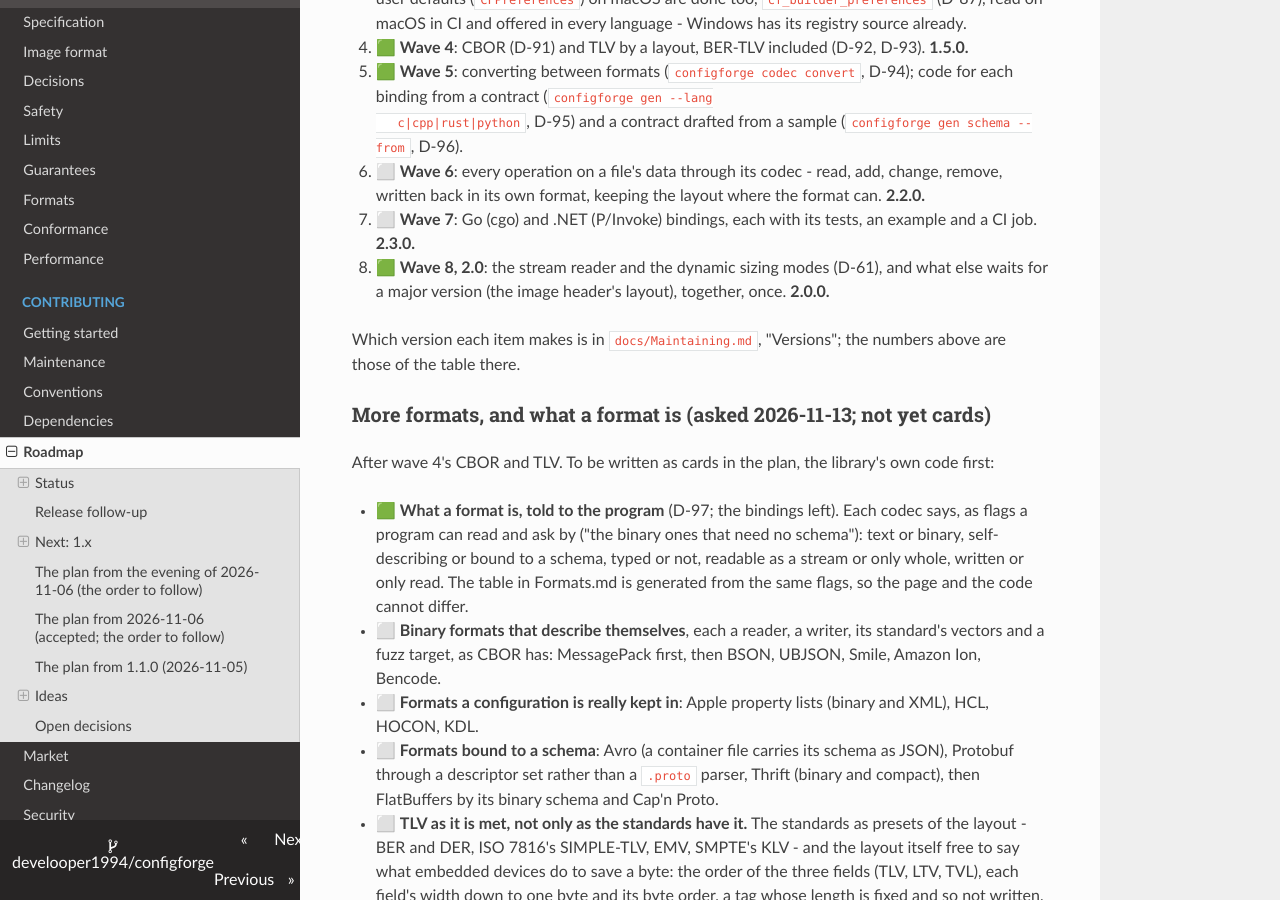
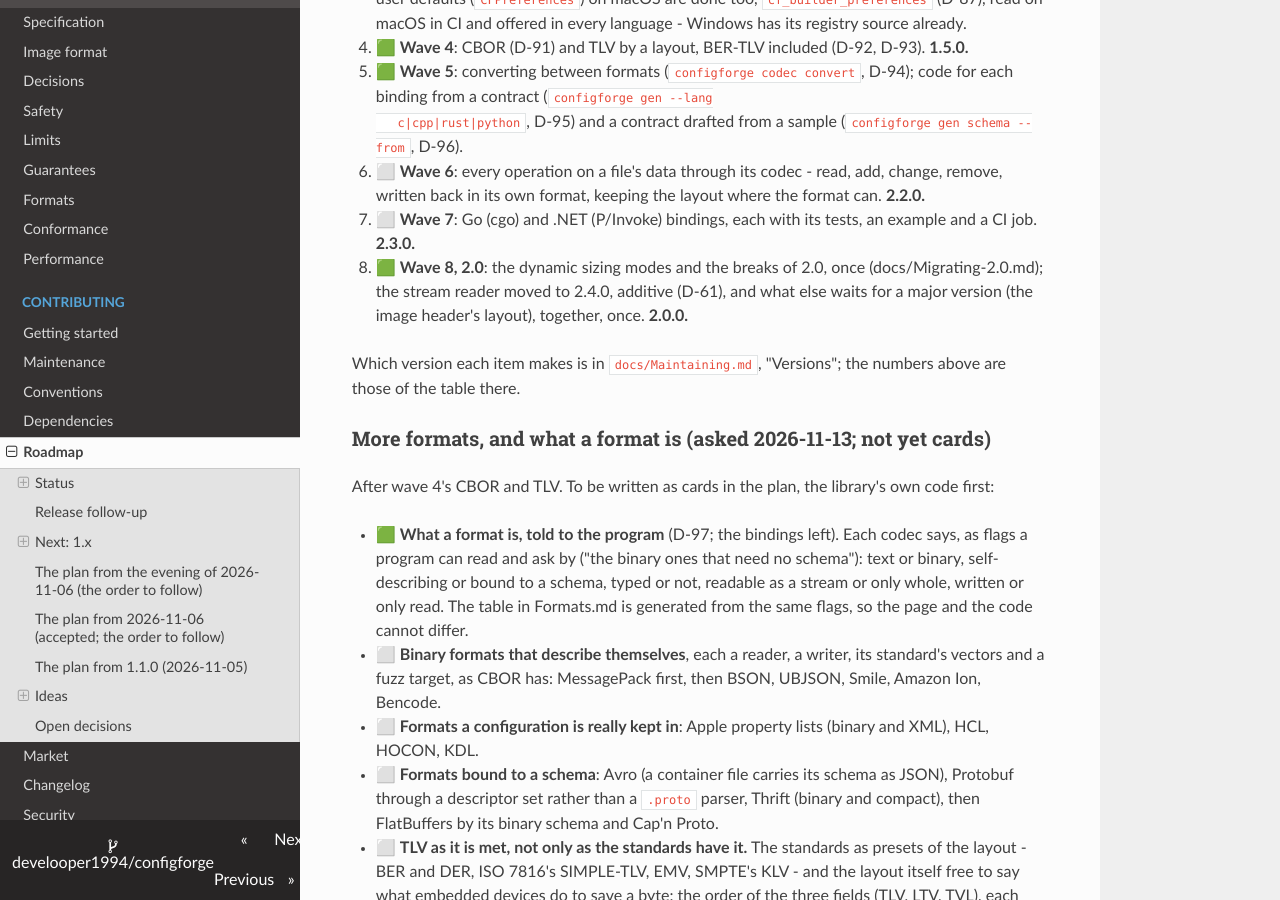
Before and after one commit to develooper1994/configforge, an MkDocs documentation site: the page built from docs/Roadmap.md, in a window 1280 px wide and 900 px high, scrolled down 3697 px. Built offline with MkDocs 1.6.1, drawn with Linux system fonts in a browser that asks for light colours.

Commit message:
Roadmap: Wave 8 names what 2.0 holds; the stream reader is 2.4.0's
Co-Authored-By: Claude Opus 5.5 <noreply@anthropic.com>

```diff
--- a/docs/Roadmap.md
+++ b/docs/Roadmap.md
@@ -151,7 +151,7 @@ short keeps its branch, unmerged, and says so here.
    the layout where the format can. **2.2.0.**
 7. ⬜ **Wave 7**: Go (cgo) and .NET (P/Invoke) bindings, each with its
    tests, an example and a CI job. **2.3.0.**
-8. 🟩 **Wave 8, 2.0**: the stream reader and the dynamic sizing modes
+8. 🟩 **Wave 8, 2.0**: the dynamic sizing modes and the breaks of 2.0, once (docs/Migrating-2.0.md); the stream reader moved to 2.4.0, additive
    (D-61), and what else waits for a major version (the image header's
    layout), together, once. **2.0.0.**
 
```
